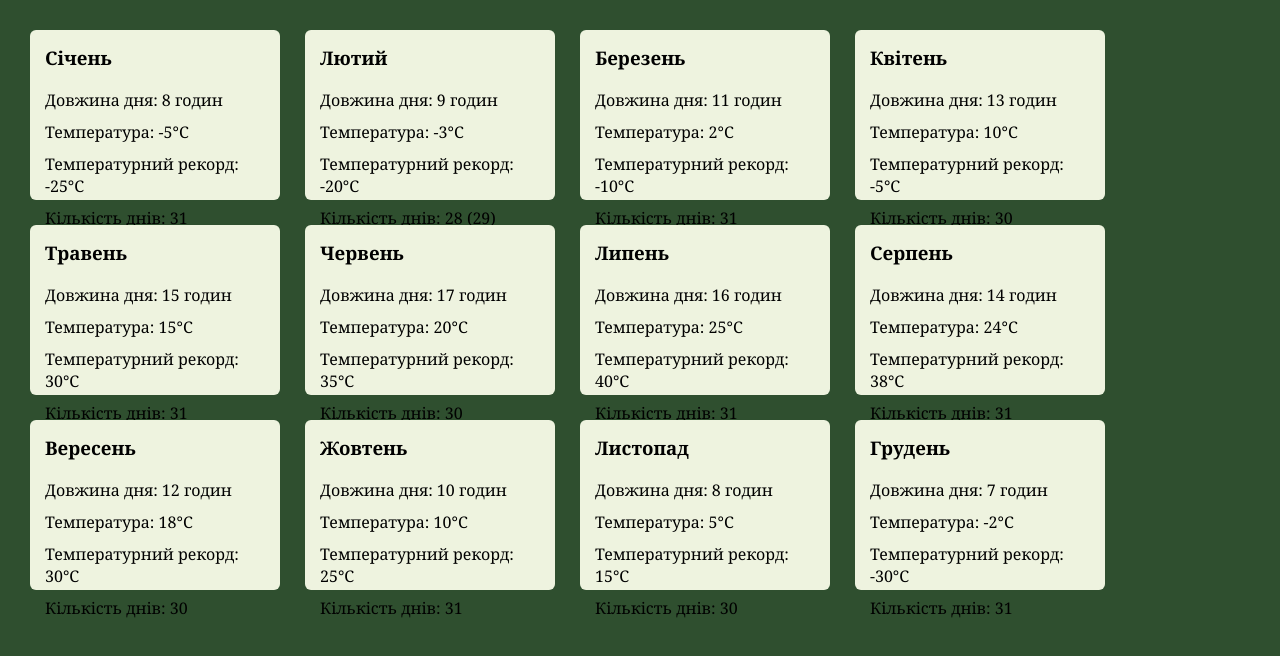
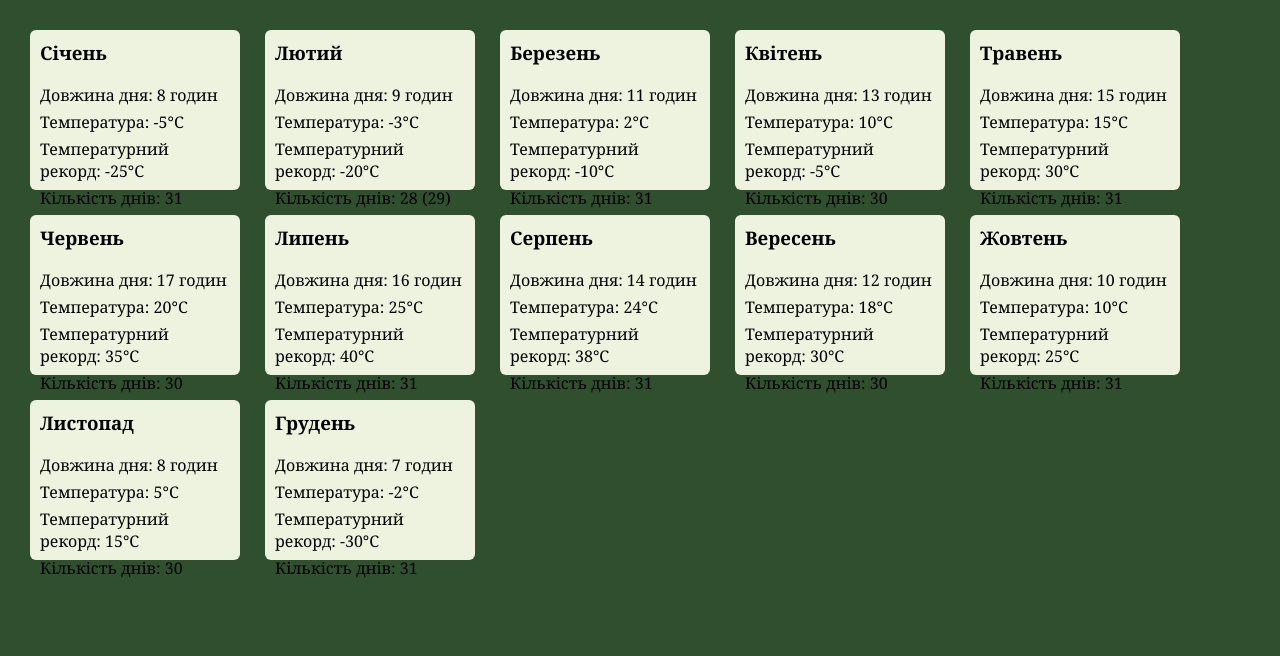
Before and after one commit to KatyaNedova/html-css, a website: page homework/hw2-3/index.html in a window 1280 px wide. Drawn offline with Linux system fonts and the light colour scheme.

Commit message:
fix css hover

```diff
--- a/homework/hw2-3/style.css
+++ b/homework/hw2-3/style.css
@@ -12,17 +12,23 @@ body {
 }
 
 .card {
-    width: 220px;
+    width: 190px;
     height: 140px;
     background-color: #eef3df;
     border-radius: 6px;
-    padding: 15px;
+    padding: 10px;
+    transition: transform 0.5s;
 }
-
+.card:hover {
+    transform: scale(1.15);
+}
+.card:active {
+     transform: scale(0.98)
+}
 .card h3 {
     margin-top: 0;
 }
 
 .card p {
-    margin: 10px 0;
+    margin: 5px 0;
 }
```
